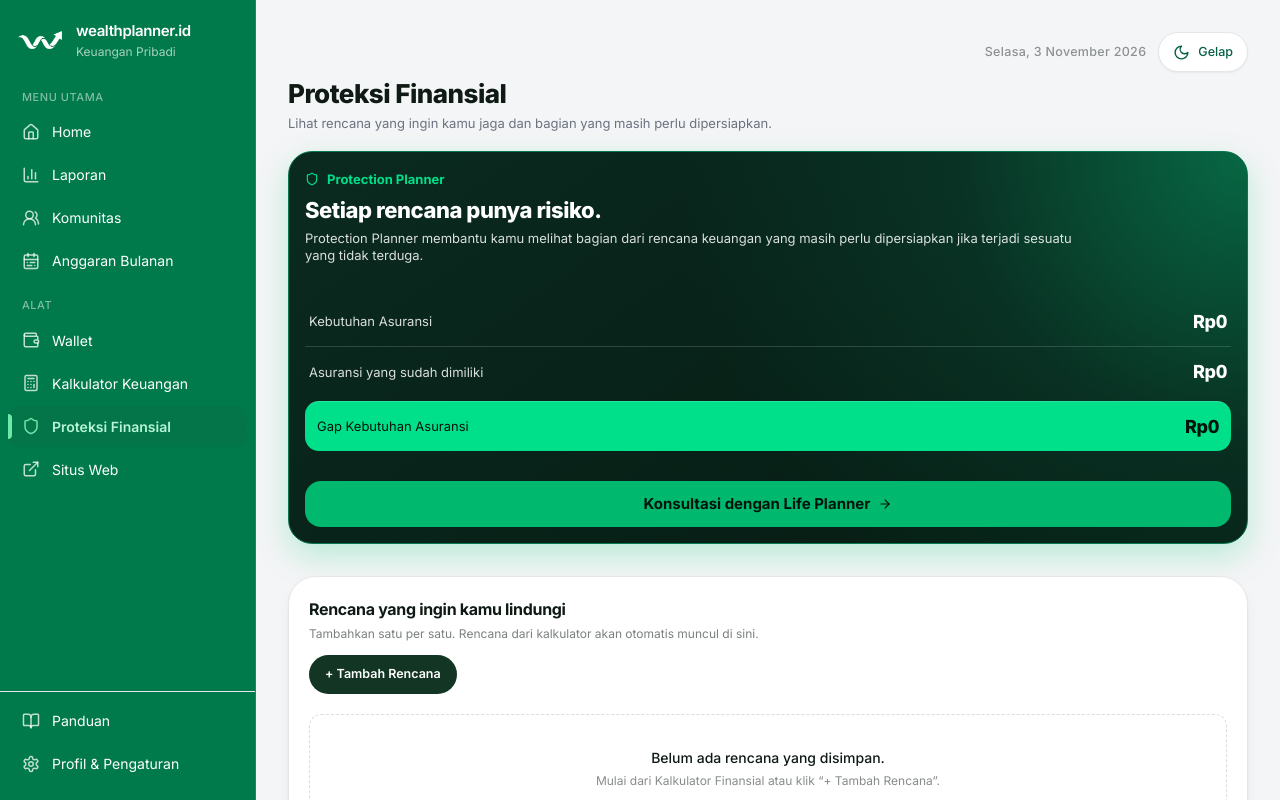
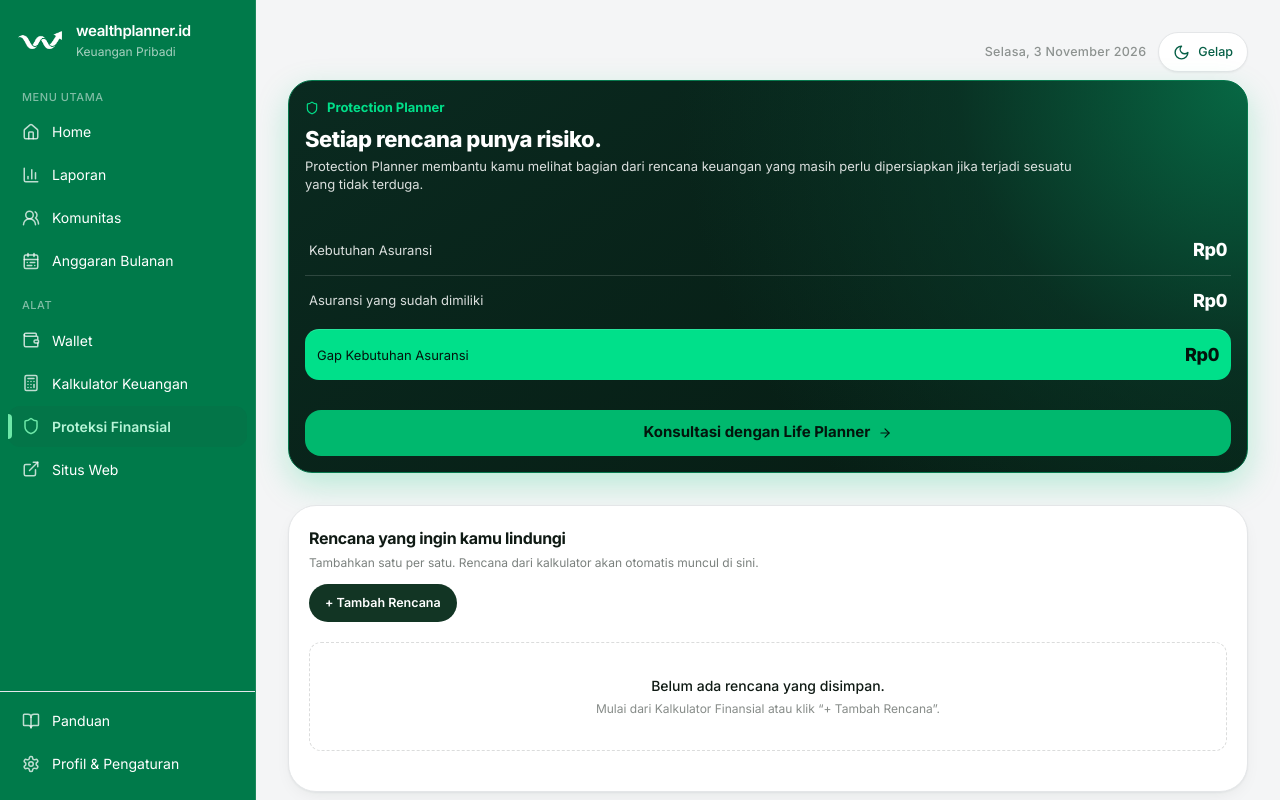
Before and after one commit to jasminework2023/personal-wealthplanner, a React (Vite) app: page /dashboard/protection in a window 1280 px wide. Shown: the top 800 px of the page. Built offline with nearby package versions, Linux system fonts and the light colour scheme; the HTML template or start-up script is replaced by a standard one.

Commit message:
Remove redundant page headings and subtitles

```diff
--- a/src/pages/FinancialProtection.tsx
+++ b/src/pages/FinancialProtection.tsx
@@ -125,7 +125,7 @@ export function FinancialProtection() {
   }
 
   return <div className="financial-protection-page flex flex-col gap-5">
-    <div><h1 className="page-title">{id ? "Proteksi Finansial" : "Financial Protection"}</h1><p className="page-sub">{id ? "Lihat rencana yang ingin kamu jaga dan bagian yang masih perlu dipersiapkan." : "Review the plans you want to protect and what still needs to be prepared."}</p></div>
+
 
     <Card className="protection-hero overflow-hidden !border !border-[#07794E] !p-4">
       <div className="flex flex-col gap-5">
```
